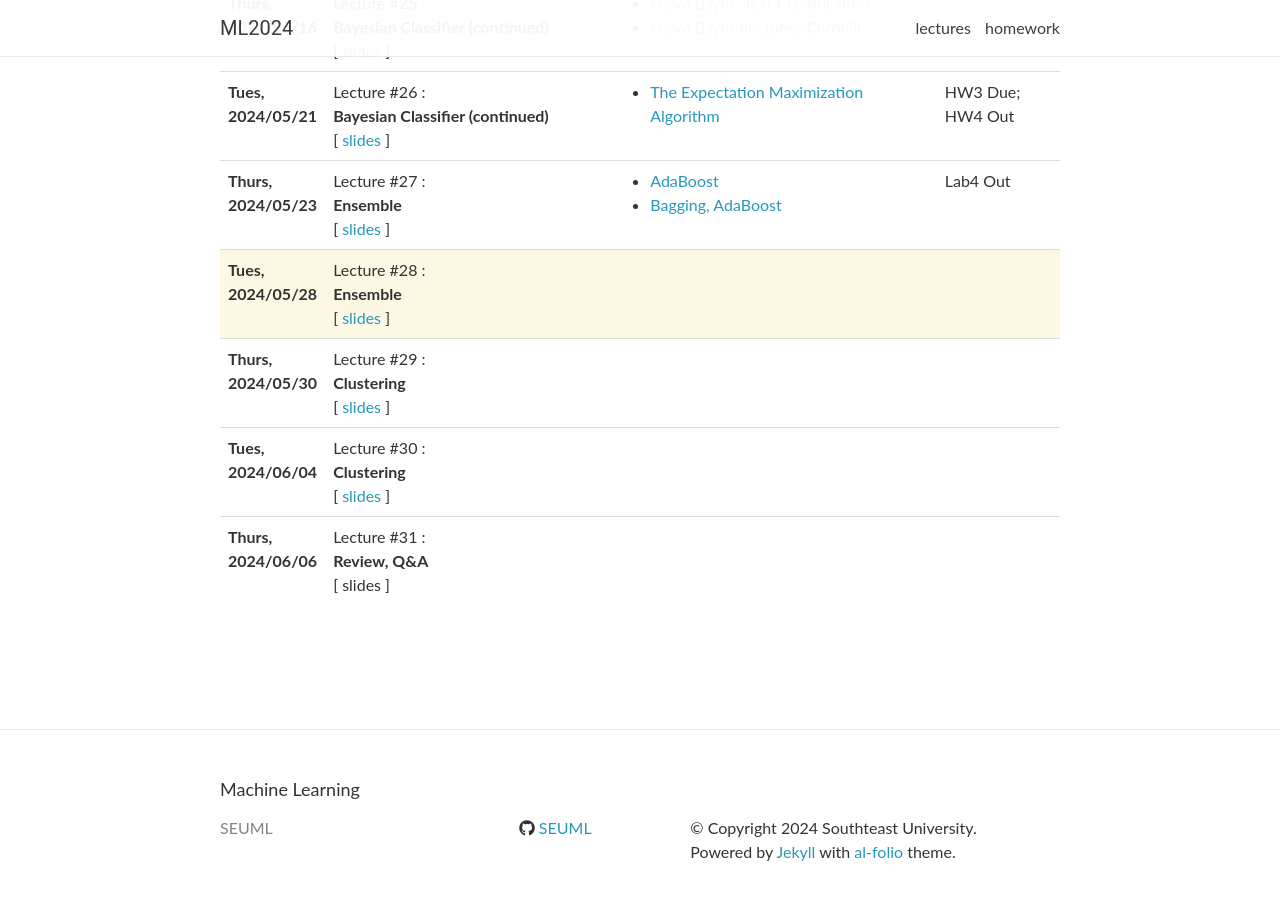
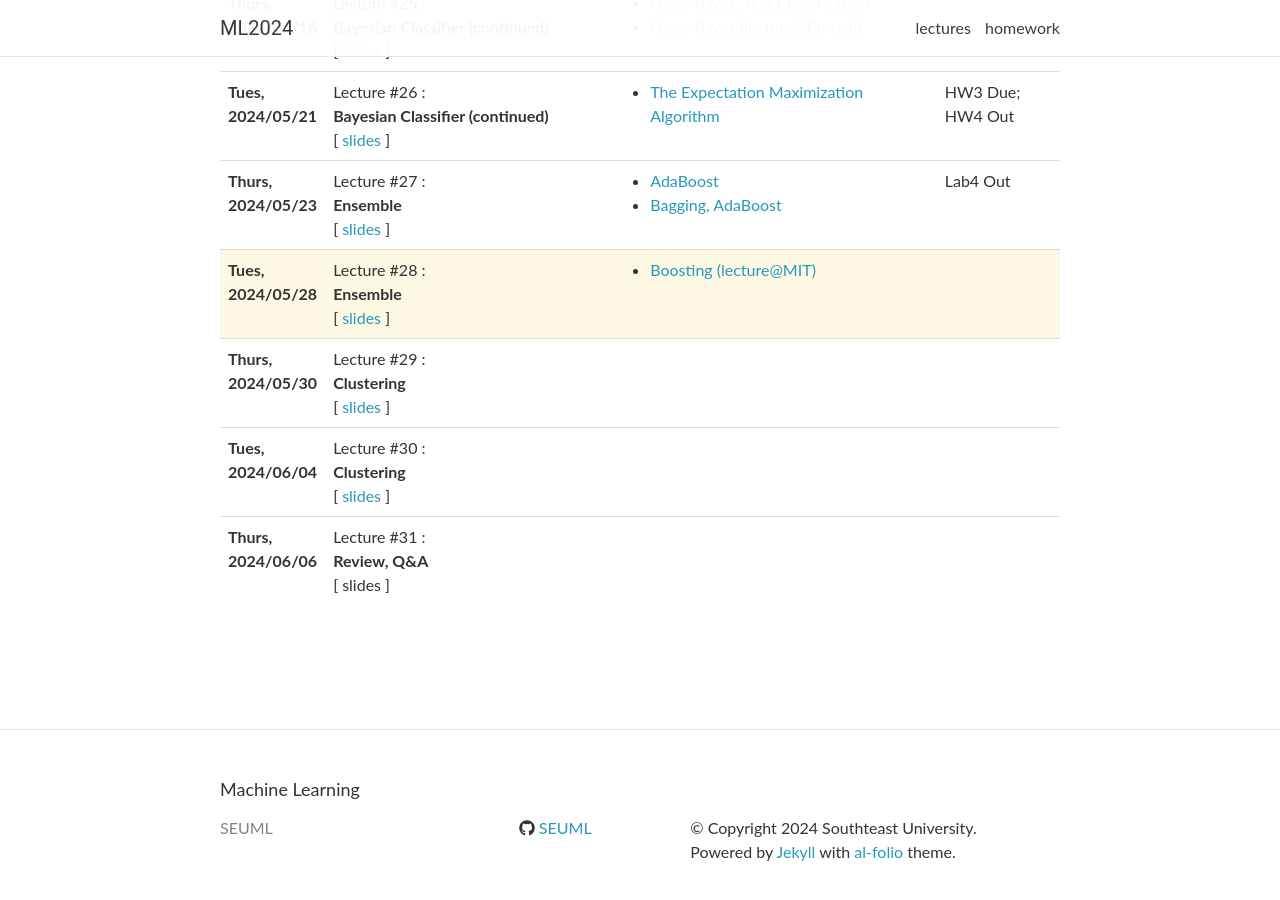
Before and after one commit to SEUML/ml-spring-2024, a Jekyll site: the page built from _pages/lectures.md, in a window 1280 px wide and 900 px high, scrolled down 2576 px. Built offline with Jekyll 4.4.1, drawn with Linux system fonts in a browser that asks for light colours; nearby versions of some CDN libraries; comment, search, counter and statistics services are not loaded.

Commit message:
update lecture14

```diff
--- a/_data/lectures.yml
+++ b/_data/lectures.yml
@@ -226,6 +226,7 @@
     <strong> Ensemble </strong>
   slides: "../assets/slides/lecture13.pdf"
   readings:
+  - <a href="https://www.youtube.com/watch?v=UHBmv7qCey4" target="_blank"> Boosting (lecture@MIT) </a>
   logistics:
 
 - date: Thurs, 2024/05/30
```
